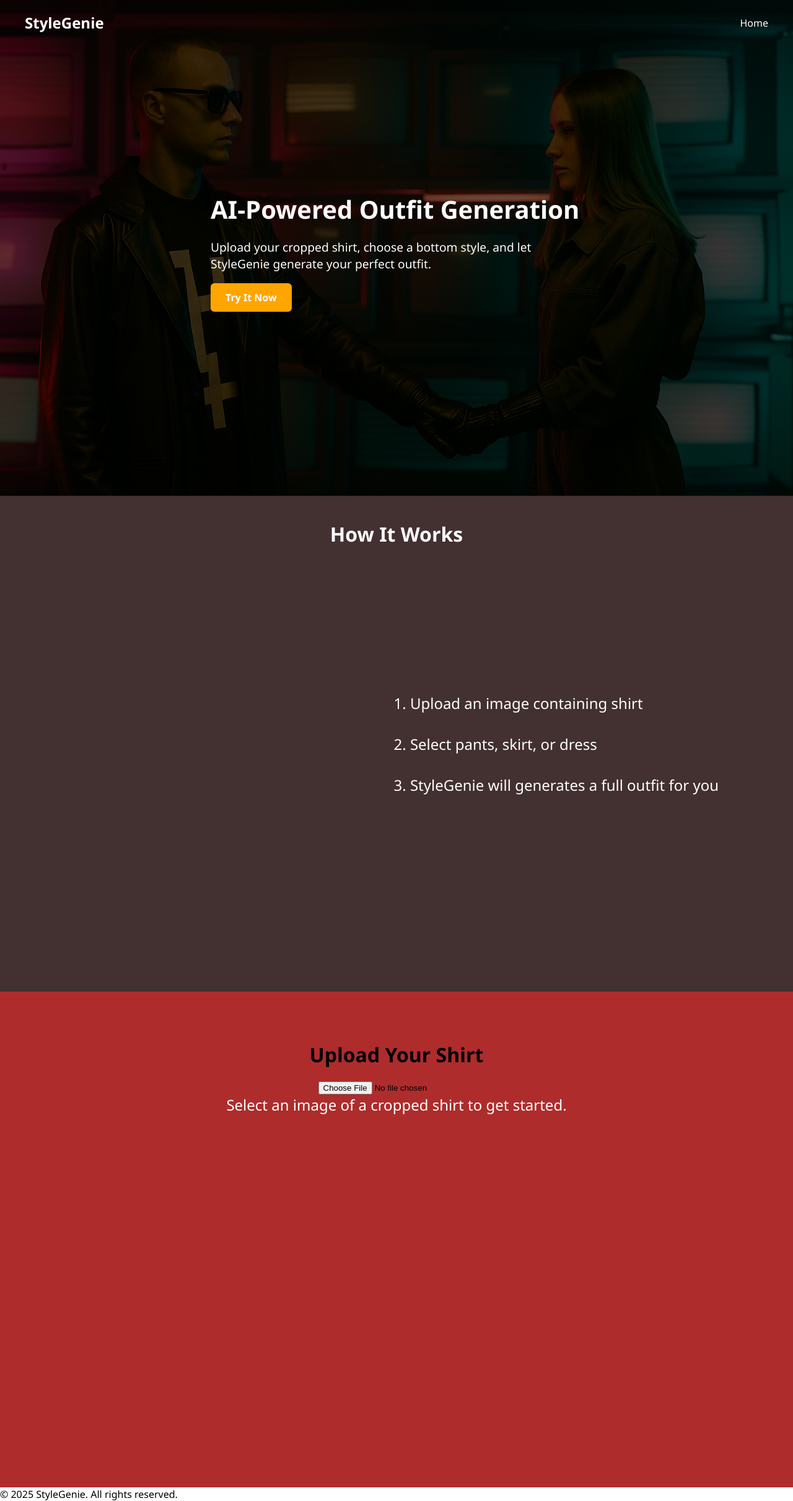
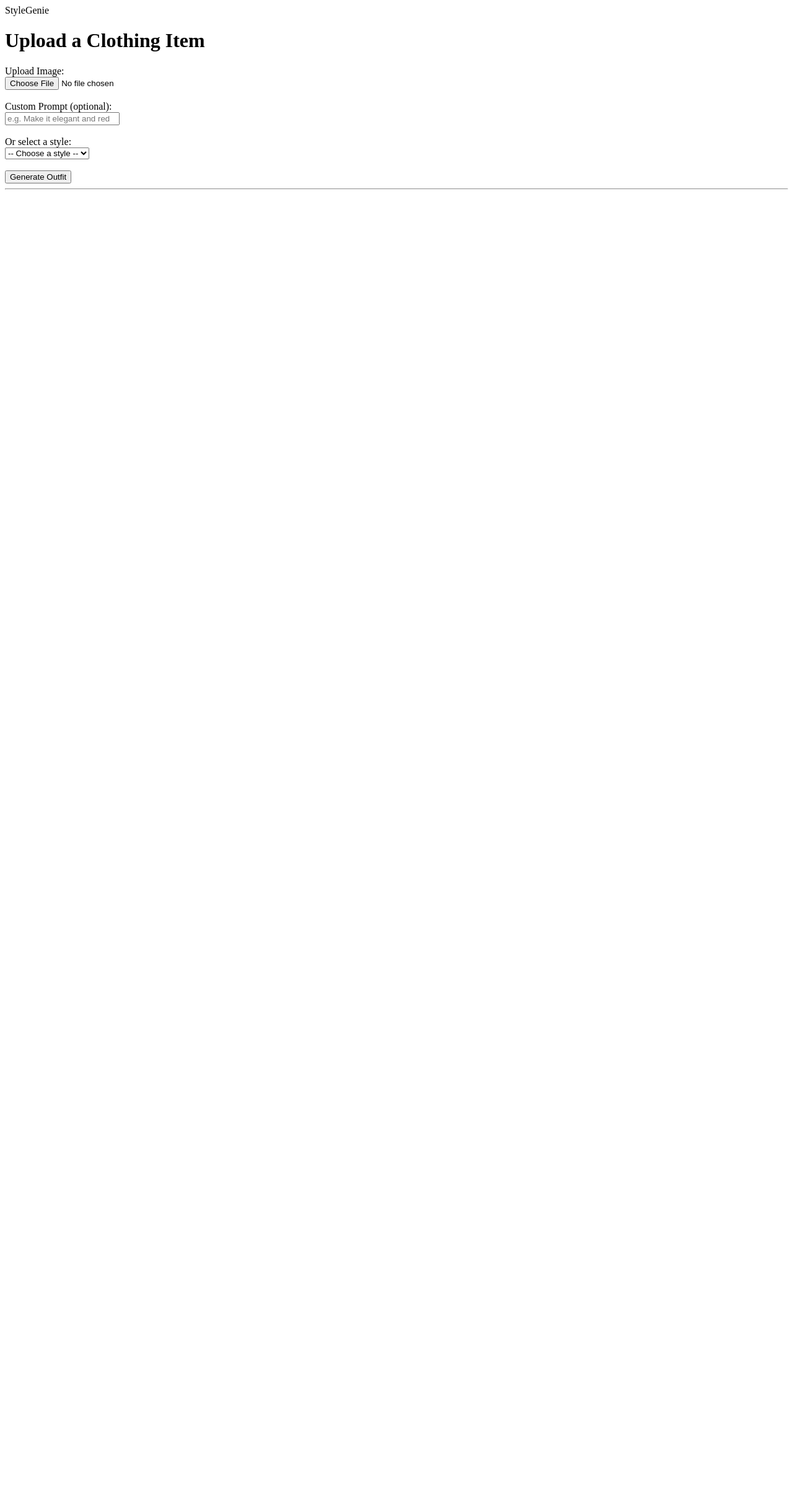
Before and after one commit to Cxpeng1/AI-Outfit-Generator, a Django app: page /main/ in a window 1280 px wide. Shown: the whole page at 62% size. After the commit the page ends 306 px from the top, so only its background shows below. Run offline with Django 5.2, Linux system fonts and the light colour scheme.

Commit message:
delete unnecessary things & Added backend logic for outfit generation

```diff
--- a/main/static/style.css
+++ /dev/null
@@ -1,140 +0,0 @@
-* {
-    margin: 0;
-    padding: 0;
-    box-sizing: border-box;
-  }
-
-  body, html {
-    font-family: 'Segoe UI', sans-serif;
-    height: 100%;
-    width: 100%;
-    scroll-behavior: smooth;
-  }
-
-  /* Navbar */
-  .navbar {
-    position: absolute;
-    top: 0;
-    width: 100%;
-    padding: 20px 40px;
-    display: flex;
-    justify-content: space-between;
-    align-items: center;
-    z-index: 2;
-  }
-
-  .logo {
-    font-weight: bold;
-    font-size: 1.5rem;
-    color: white;
-  }
-
-  .navbar nav a {
-    text-decoration: none;
-    color: white;
-    font-weight: 500;
-  }
-
-  /* Hero Section */
-  .hero {
-    position: relative;
-    height: 100vh;
-    background: url('/static/home_page.png') no-repeat center center/cover;
-    display: flex;
-    align-items: center;
-    justify-content: center;
-    color: white;
-    text-align: left;
-    padding: 0 40px;
-  }
-
-  .overlay {
-    position: absolute;
-    top: 0;
-    left: 0;
-    height: 100%;
-    width: 100%;
-    background-color: rgba(0,0,0,0.6);
-    z-index: 1;
-  }
-
-  .hero-content {
-    position: relative;
-    z-index: 2;
-    max-width: 600px;
-  }
-
-  .hero h1 {
-    font-size: 2.5rem;
-    margin-bottom: 20px;
-  }
-
-  .hero p {
-    font-size: 1.2rem;
-    margin-bottom: 30px;
-  }
-
-  .cta-btn {
-    background-color: orange;
-    color: white;
-    padding: 12px 24px;
-    border-radius: 6px;
-    text-decoration: none;
-    font-weight: bold;
-    transition: background-color 0.3s;
-  }
-
-
-  .section.fea {
-    height: 100vh;
-    background-color: #433030;
-    text-align: center;
-    position: relative;
-    color: white;
-  }
-
-  /* Center the title at the top */
-  .title {
-    position: absolute;
-    top: 40px;
-    left: 50%;
-    transform: translateX(-50%);
-    font-size: 2.5rem;
-    font-weight: bold;
-  }
-
-  /* Wrapper to position the steps at center right */
-  .section.wrapper {
-    position: absolute;
-    top: 50%;
-    right: 120px;
-    transform: translateY(-50%);
-    text-align: left;
-  }
-
-  .section h2 {
-    margin-bottom: 20px;
-    font-size: 2rem;
-  }
-
-  .section p, .section ol {
-    font-size: 1.5rem;
-    color: #ffffff;
-    max-width: 600px;
-    margin: auto;
-  }
-
-  .section.up{
-    height: 100vh;
-    padding: 80px 40px;
-    background-color: #ae2c2c;
-    text-align: center;
-  }
-  .sec
-
-  footer.footer {
-    background-color: #111;
-    color: white;
-    text-align: center;
-    padding: 40px;
-  }
--- a/main/templates/login_page.html
+++ b/main/templates/login_page.html
@@ -5,53 +5,80 @@
     <meta charset="UTF-8" />
     <meta name="viewport" content="width=device-width, initial-scale=1.0" />
     <title>StyleGenie</title>
-    <link rel="stylesheet" href="{% static 'style.css' %}?v=123" />
   </head>
   <body>
     <header class="navbar">
       <div class="logo">StyleGenie</div>
-      <nav>
-        <a href="#">Home</a>
-      </nav>
     </header>
 
-    <!-- Hero Section -->
-    <section class="hero">
-      <div class="overlay"></div>
-      <div class="hero-content">
-        <h1>AI-Powered Outfit Generation</h1>
-        <p>
-          Upload your cropped shirt, choose a bottom style, and let StyleGenie
-          generate your perfect outfit.
-        </p>
-        <a href="#features" class="cta-btn">Try It Now</a>
-      </div>
-    </section>
+    <h1>Upload a Clothing Item</h1>
 
-    <!-- Features Section -->
-    <section class="section fea" id="features">
-      <h2 class="title">How It Works</h2>
-      <div class="section wrapper">
-        <ol class="steps">
-          <li>Upload an image containing shirt</li>
-          <br>
-          <li>Select pants, skirt, or dress </li>
-          <br>
-          <li>StyleGenie will generates a full outfit for you</li>
-        </ol>
-      </div>
-    </section>
+    <form id="generateForm" enctype="multipart/form-data">
+      {% csrf_token %}
+      <label for="image">Upload Image:</label><br />
+      <input type="file" name="image" required /><br /><br />
 
-    <!-- Upload Section -->
-    <section class="section up" id="upload">
-      <h2>Upload Your Shirt</h2>
-      <input type="file" accept="image/*" />
-      <p>Select an image of a cropped shirt to get started.</p>
-    </section>
+      <label for="prompt">Custom Prompt (optional):</label><br />
+      <input
+        type="text"
+        name="prompt"
+        placeholder="e.g. Make it elegant and red"
+      /><br /><br />
 
-    <!-- Footer -->
-    <footer class="footer">
-      <p>&copy; 2025 StyleGenie. All rights reserved.</p>
-    </footer>
+      <label for="style_tag">Or select a style:</label><br />
+      <select name="style_tag">
+        <option value="">-- Choose a style --</option>
+        <option value="Casual">Casual</option>
+        <option value="Minimalist">Minimalist</option>
+        <option value="Evening Wear">Evening Wear</option>
+        <option value="Sporty">Sporty</option>
+        <option value="Streetwear">Streetwear</option></select
+      ><br /><br />
+
+      <button type="submit">Generate Outfit</button>
+    </form>
+
+    <hr />
+
+    <div id="resultArea" style="display: none">
+      <h2>Generated Outfit</h2>
+      <p><strong>Prompt:</strong> <span id="resultPrompt"></span></p>
+      <p><strong>Generated Image:</strong></p>
+      <img
+        id="resultImage"
+        src=""
+        alt="Generated outfit"
+        style="max-width: 400px; border: 1px solid #ccc"
+      />
+    </div>
+
+    <script>
+      const form = document.getElementById("generateForm");
+      form.addEventListener("submit", async function (e) {
+        e.preventDefault();
+
+        const formData = new FormData(form);
+
+        const response = await fetch("/main/generate/", {
+          method: "POST",
+          body: formData,
+          headers: {
+            "X-CSRFToken": document.querySelector("[name=csrfmiddlewaretoken]")
+              .value
+          }
+        });
+
+        const data = await response.json();
+
+        if (data.error) {
+          alert("Error: " + data.error);
+        } else {
+          document.getElementById("resultPrompt").textContent =
+            data.prompt_used;
+          document.getElementById("resultImage").src = data.generated_image_url;
+          document.getElementById("resultArea").style.display = "block";
+        }
+      });
+    </script>
   </body>
 </html>
--- a/main/urls.py
+++ b/main/urls.py
@@ -3,5 +3,5 @@ from . import views
 
 urlpatterns = [
     path('', views.login_page, name='login'),
-
+    path("generate/", views.generate_outfit, name="generate_outfit"),
 ]
--- a/main/views.py
+++ b/main/views.py
@@ -1,5 +1,41 @@
+from django.http import JsonResponse
+from .utils.prompt_processor import get_final_prompt
+import datetime
+import os
 from django.shortcuts import render
-
 # Create your views here.
 def login_page(request):
     return render(request, 'login_page.html')
+
+def generate_outfit(request):
+    if request.method == 'POST':
+        # Get user input
+        prompt_text = request.POST.get("prompt", "")
+        tag = request.POST.get("style_tag", "")
+        image = request.FILES.get("image")
+
+        # Check if image exists
+        if not image:
+            return JsonResponse({"error": "No image uploaded."}, status=400)
+
+        # Process prompt
+        final_prompt = get_final_prompt(prompt_text, tag)
+
+        # Save uploaded image temporarily (for demo/testing)
+        filename = f"{datetime.datetime.now().timestamp()}_{image.name}"
+        save_path = os.path.join("media", "uploads", filename)
+        os.makedirs(os.path.dirname(save_path), exist_ok=True)
+        with open(save_path, 'wb+') as f:
+            for chunk in image.chunks():
+                f.write(chunk)
+
+        # Simulate generated image result (be replace later with real API call)
+        dummy_result_path = "/static/demo_result.jpg"
+
+        return JsonResponse({
+            "prompt_used": final_prompt,
+            "uploaded_image_path": save_path,
+            "generated_image_url": dummy_result_path
+        })
+
+    return JsonResponse({"error": "Only POST method is allowed."}, status=405)
```
